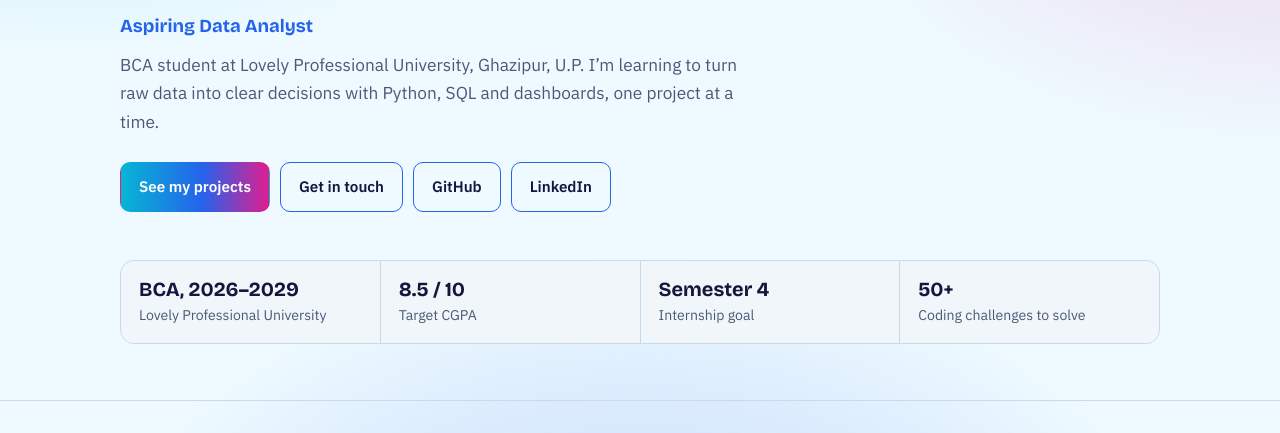
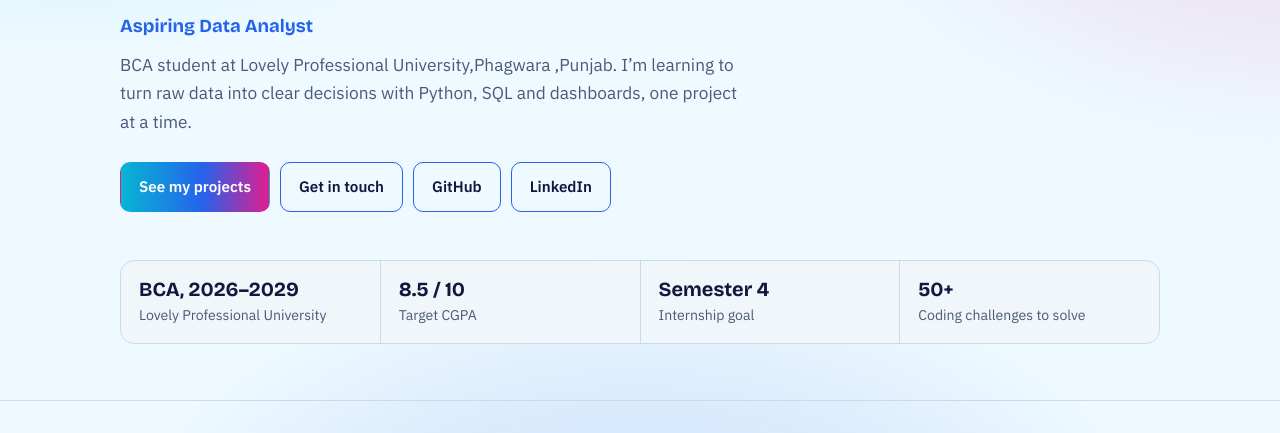
Before and after one commit to rveerydv/Digital-Portfolio, a plain HTML site: page index.html in a window 1280 px wide. Shown: the part 238-671 px from the top of the page. Drawn offline with nearby package versions, Linux system fonts and the light colour scheme.

Commit message:
Change university location in index.html
Updated university location in the lead paragraph.

```diff
--- a/index.html
+++ b/index.html
@@ -116,7 +116,7 @@ footer{padding:32px 0 40px;border-top:1px solid var(--line);color:var(--muted);f
 <div class="wrap hero">
   <h1>Rajveer Yadav</h1>
   <div class="role">Aspiring Data Analyst</div>
-  <p class="lead">BCA student at Lovely Professional University, Ghazipur, U.P. I’m learning to turn raw data into clear decisions with Python, SQL and dashboards, one project at a time.</p>
+  <p class="lead">BCA student at Lovely Professional University,Phagwara ,Punjab. I’m learning to turn raw data into clear decisions with Python, SQL and dashboards, one project at a time.</p>
   <div class="btns">
     <a class="btn p" href="#projects">See my projects</a>
     <a class="btn" href="#contact">Get in touch</a>
```
